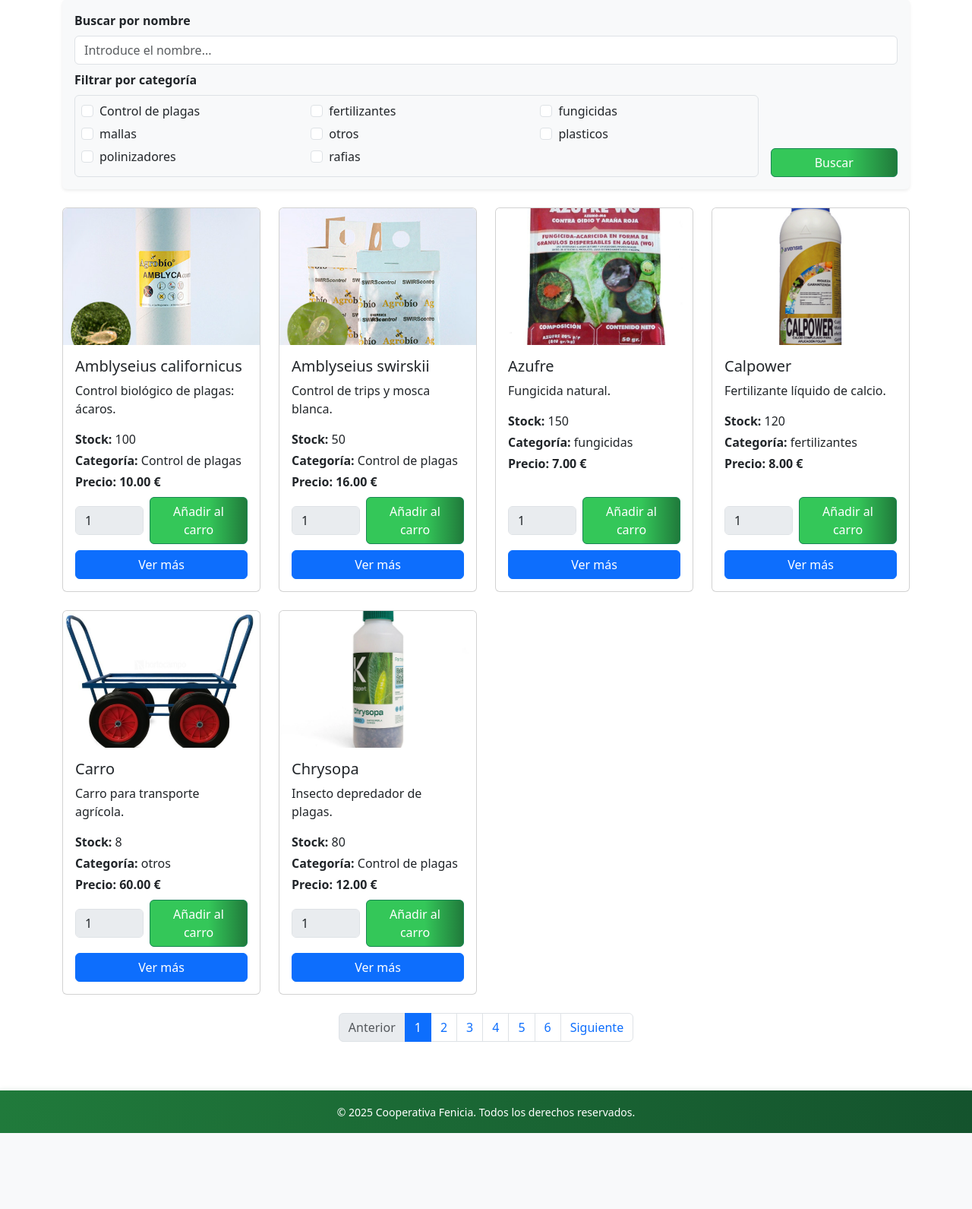
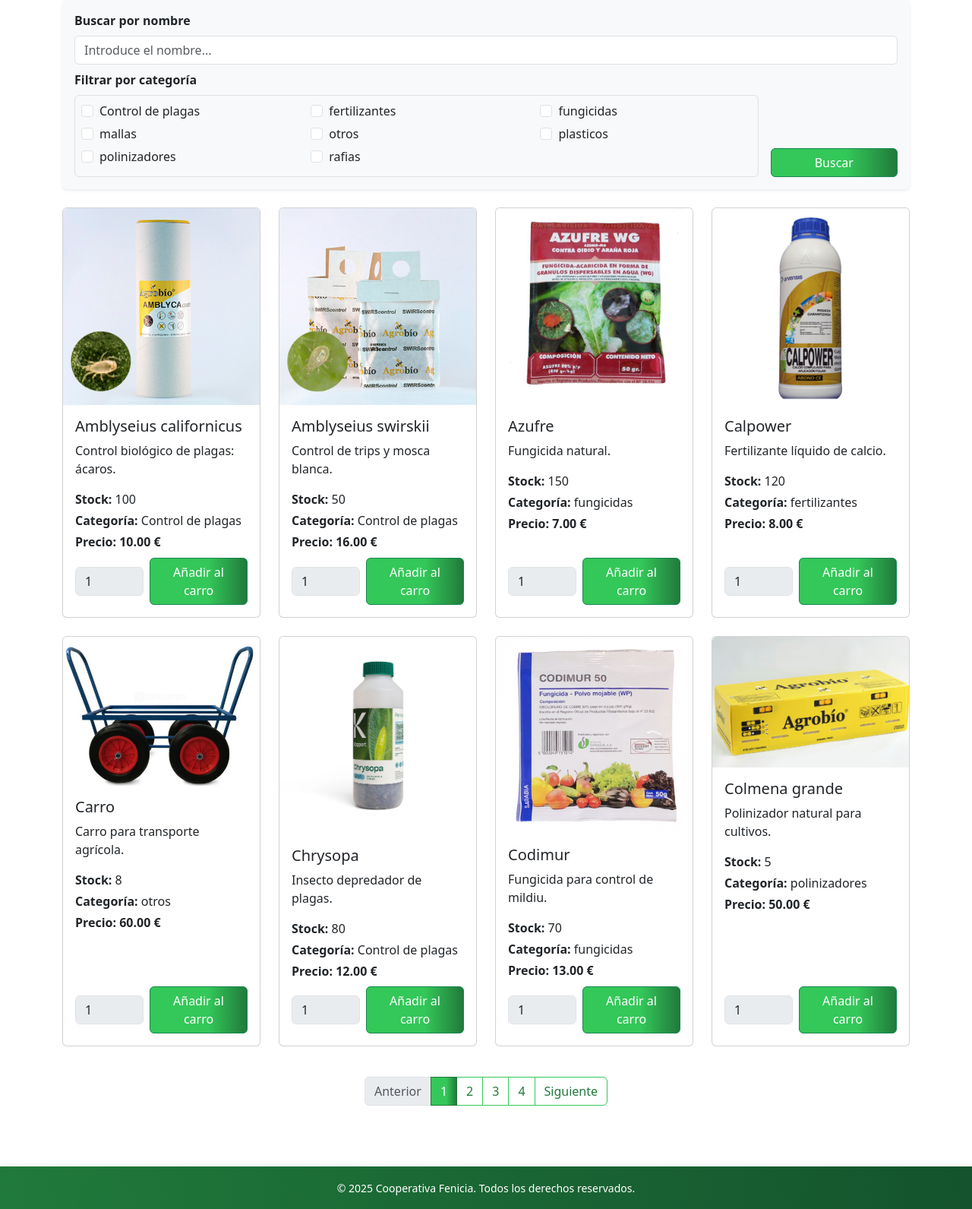
Before and after one commit to kuakoze/cooperativa-fenicia, a PHP site: page /producto.php in a window 1280 px wide. Shown: the part 143-1734 px from the top of the page at 76% size. Before the commit the page ends 1634 px from the top, so only its background shows below. Run offline with PHP 8.4, Linux system fonts and the light colour scheme; data comes from the database, SQL or seed files in the repository; data that the repository does not hold is empty.

Commit message:
ahora si que si que si

```diff
--- a/src/estilos.css
+++ b/src/estilos.css
@@ -117,3 +117,22 @@
     max-width: 80vw;
   }
 }
+
+/* Estilos para la paginación */
+.pagination {
+  padding: 1rem 0;
+}
+.pagination .page-link {
+  color: #207a3b;
+  border-color: #34c759;
+  background-color: #fff;
+}
+.pagination .page-item.active .page-link {
+  background: linear-gradient(90deg, #34c759 60%, #207a3b 100%);
+  color: #fff;
+  border-color: #207a3b;
+}
+.pagination .page-link:hover {
+  background: #34c759;
+  color: #fff;
+}
--- a/src/producto.php
+++ b/src/producto.php
@@ -6,7 +6,7 @@
 $categorias = $conexion->query("SELECT id, nombre FROM categorias ORDER BY nombre ASC");
 
 // --- Paginación ---
-$productosPorPagina = 6;
+$productosPorPagina = 8;
 $paginaActual = isset($_GET['pagina']) ? max(1, intval($_GET['pagina'])) : 1;
 $offset = ($paginaActual - 1) * $productosPorPagina;
 
@@ -77,7 +77,7 @@
   <style>
     .product-img {
       width: 100%;
-      height: 180px;
+      height: 260px; /* Aumentado el tamaño de la imagen */
       object-fit: cover;
       object-position: center;
       border-radius: 0.375rem 0.375rem 0 0;
@@ -189,7 +189,7 @@
               </p>
               <p class="card-text fw-bold mb-2">Precio: <?php echo number_format($prod['precio'], 2); ?> €</p>
               <div class="mt-auto d-flex flex-column gap-2">
-                <?php if (isset($_SESSION['usuario']) && isset($_SESSION['email'])): ?>
+                <?php if (isset($_SESSION['usuario'])): ?>
                   <form method="POST" action="agregar_carrito.php" class="d-flex align-items-center gap-2">
                     <input type="hidden" name="producto_id" value="<?php echo $prod['id']; ?>">
                     <input type="hidden" name="return_url" value="<?php echo htmlspecialchars($_SERVER['REQUEST_URI']); ?>">
@@ -201,10 +201,9 @@
                 <?php else: ?>
                   <div class="d-flex align-items-center gap-2">
                     <input type="number" class="form-control input-cantidad" min="1" value="1" disabled>
-                    <button type="button" class="btn btn-success" onclick="mostrarModalRegistro()">Añadir al carro</button>
+                    <button type="button" class="btn btn-success" onclick="mostrarModalNoRegistro()">Añadir al carro</button>
                   </div>
                 <?php endif; ?>
-                <a href="#" class="btn btn-primary">Ver más</a>
               </div>
             </div>
           </div>
@@ -321,16 +320,16 @@
   </div>
 </div>
 
-<!-- MODAL SOLO MENSAJE REGISTRO -->
-<div class="modal fade" id="modalAvisoRegistro" tabindex="-1" aria-labelledby="modalAvisoRegistroLabel" aria-hidden="true">
+<!-- MODAL: Debes estar registrado para añadir al carrito -->
+<div class="modal fade" id="modalNoRegistro" tabindex="-1" aria-labelledby="modalNoRegistroLabel" aria-hidden="true">
   <div class="modal-dialog modal-dialog-centered">
     <div class="modal-content">
       <div class="modal-header">
-        <h5 class="modal-title" id="modalAvisoRegistroLabel">Aviso</h5>
+        <h5 class="modal-title" id="modalNoRegistroLabel">Aviso</h5>
         <button type="button" class="btn-close" data-bs-dismiss="modal" aria-label="Cerrar"></button>
       </div>
       <div class="modal-body text-center">
-        Para añadir al carrito necesitas registrarte.
+        Debes estar registrado para añadir el producto al carrito.
       </div>
       <div class="modal-footer justify-content-center">
         <button type="button" class="btn btn-secondary" data-bs-dismiss="modal">Cerrar</button>
@@ -338,12 +337,12 @@
     </div>
   </div>
 </div>
-  <script src="https://cdn.jsdelivr.net/npm/bootstrap@5.3.3/dist/js/bootstrap.bundle.min.js"></script>
-  <script>
-function mostrarModalRegistro() {
-  var modal = new bootstrap.Modal(document.getElementById('modalAvisoRegistro'));
+<script>
+function mostrarModalNoRegistro() {
+  var modal = new bootstrap.Modal(document.getElementById('modalNoRegistro'));
   modal.show();
 }
 </script>
+  <script src="https://cdn.jsdelivr.net/npm/bootstrap@5.3.3/dist/js/bootstrap.bundle.min.js"></script>
 </body>
 </html>
```
